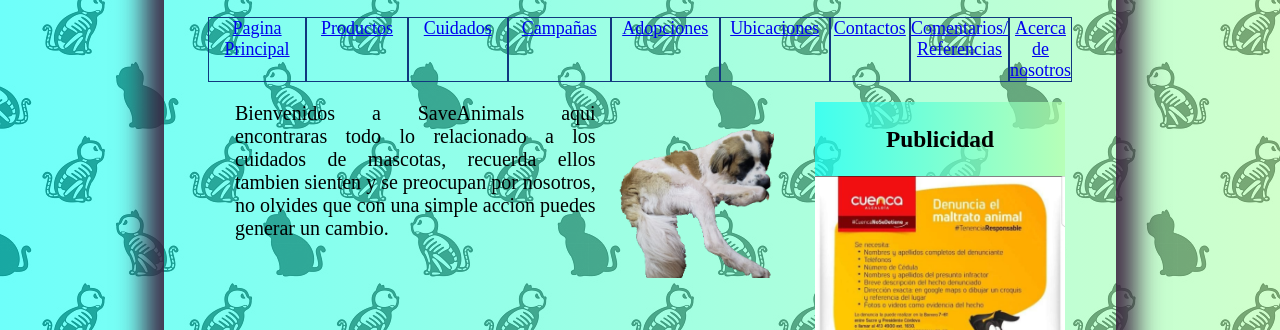
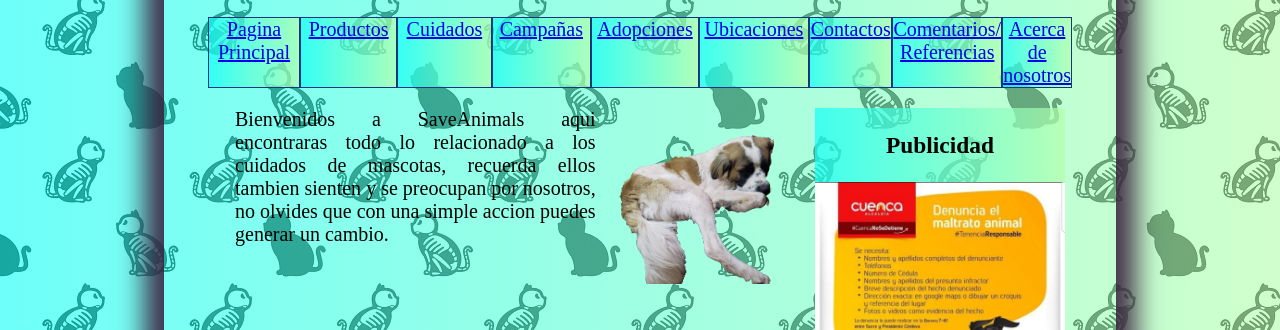
Before and after one commit to DomenicaC/Practica01-Mi-Primer-Sitio-Web, a plain HTML site: page practica1/index.html in a window 1280 px wide. Shown: the part 347-677 px from the top of the page. Drawn offline with Linux system fonts and the light colour scheme.

Commit message:
Commit general (final) de css

```diff
--- a/practica1/css/es_about.css
+++ b/practica1/css/es_about.css
@@ -6,6 +6,11 @@
    This file contains the base styles used by all pages in the website
 
 */
+
+video{
+   width:"640px";
+   height:"380";
+}
 
 .enc1 {
    text-align: center;
--- a/practica1/css/es_index.css
+++ b/practica1/css/es_index.css
@@ -199,6 +199,14 @@ nav ul li {
 	margin-right: 2%;
 	border: thin solid rgb(17, 56, 127);
 	border-collapse: collapse;
+
+	background: #B3FFAB;
+	/* fallback for old browsers */
+	background: -webkit-linear-gradient(to right, rgba(18, 255, 247, 0.70), rgba(179, 255, 171, 0.70));
+	/* Chrome 10-25, Safari 5.1-6 */
+	background: linear-gradient(to right, rgba(18, 255, 247, 0.70), rgb(179, 255, 171, 0.70));
+	/* W3C, IE 10+/ Edge, Firefox 16+, Chrome 26+, Opera 12+, Safari 7+ */
+	font-size: 1.25em;
 }
 
 nav ul li a {
--- a/practica1/css/es_producto.css
+++ b/practica1/css/es_producto.css
@@ -150,6 +150,14 @@ nav ul li {
 	margin-right: 2%;
 	border: thin solid rgb(17, 56, 127);
 	border-collapse: collapse;
+
+	background: #FEAC5E;
+	/* fallback for old browsers */
+	background: -webkit-linear-gradient(to right, rgba(75, 192, 200, 0.61), rgba(199, 121, 208, 0.61), rgba(254, 171, 94, 0.61)), url(../imagenes/fondo7.jpg);
+	/* Chrome 10-25, Safari 5.1-6 */
+	background: linear-gradient(to right, rgba(75, 192, 200, 0.61), rgba(199, 121, 208, 0.61), rgba(254, 171, 94, 0.61)), url(../imagenes/fondo7.jpg);
+	/* W3C, IE 10+/ Edge, Firefox 16+, Chrome 26+, Opera 12+, Safari 7+ */
+
 }
 
 nav ul li a {
```
